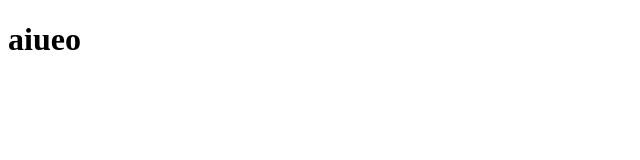
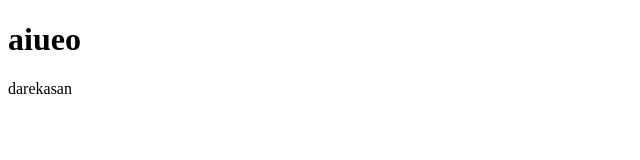
Before and after one commit to system-practice-A-10/dating-spots, a plain HTML site: page index.html in a window 1280 px wide. Shown: the full height of the page, 0-640 px from the left. Drawn offline with Linux system fonts and the light colour scheme.

Commit message:
darekasan

```diff
--- a/index.html
+++ b/index.html
@@ -8,5 +8,6 @@
 </head>
 <body>
   <h1>aiueo</h1>
+  darekasan
 </body>
 </html>
```
